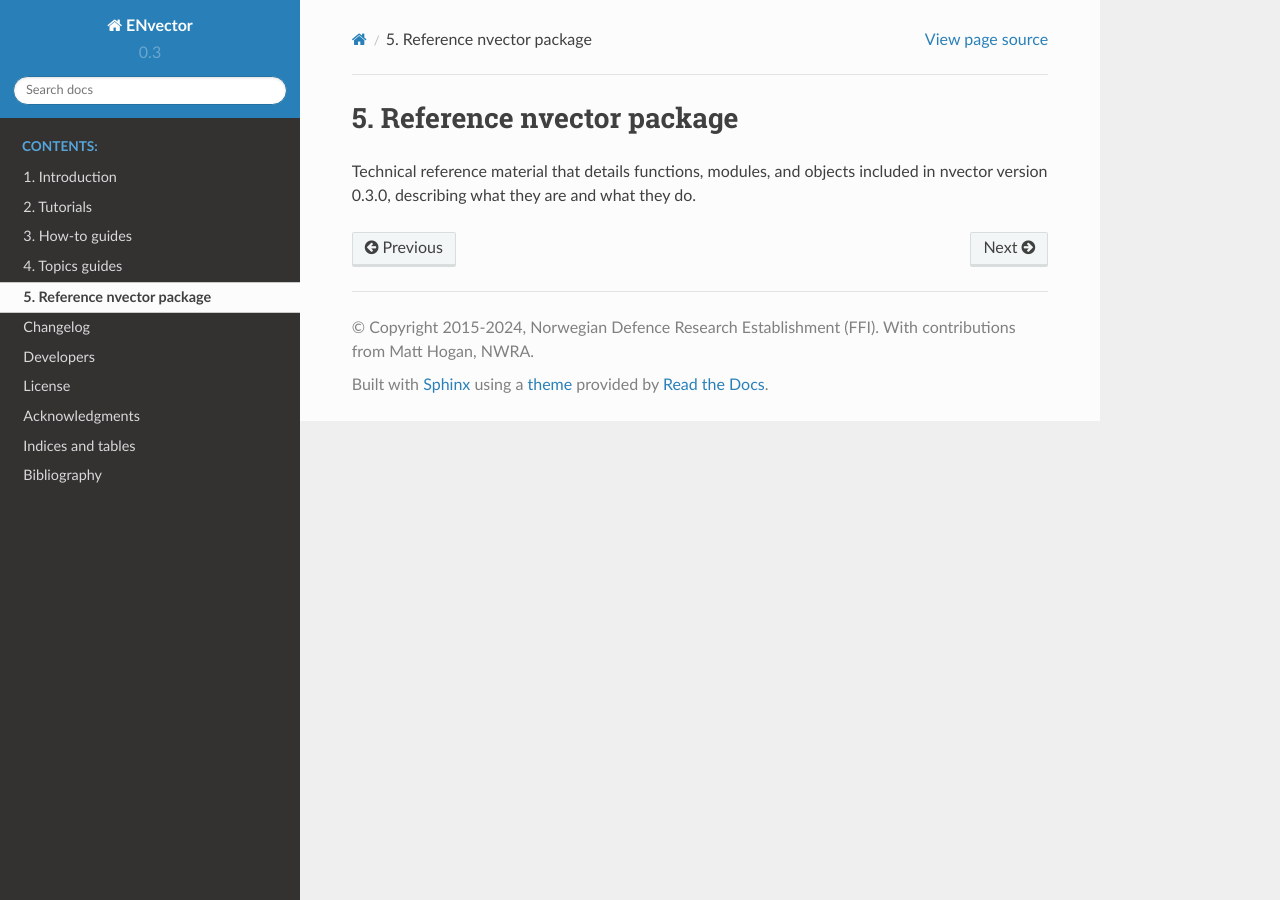
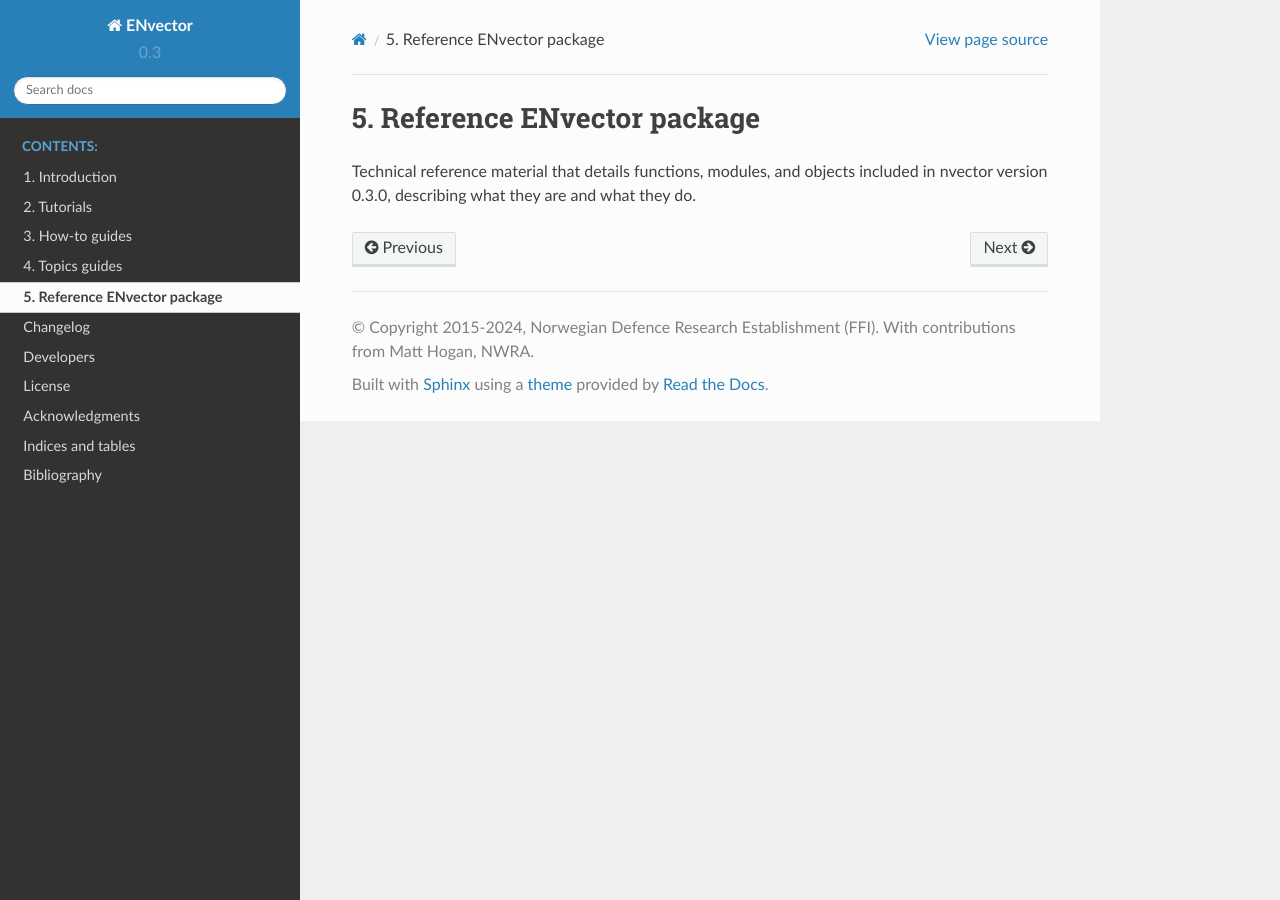
Before and after one commit to mhogan-nwra/envector, a Sphinx documentation site: the page built from docs/reference/index.rst, in a window 1280 px wide. Built offline with Sphinx 7.4.7 and the Read the Docs theme 2.0.0, drawn with Linux system fonts in a browser that asks for light colours; formulas are drawn with MathJax 3.

Commit message:
Change instances of nvector to envector

```diff
--- a/docs/reference/index.rst
+++ b/docs/reference/index.rst
@@ -1,8 +1,8 @@
 .. _reference:
 
-#########################
-Reference nvector package
-#########################
+##########################
+Reference ENvector package
+##########################
 
 
 Technical reference material that details functions,
--- a/docs/topics/index.rst
+++ b/docs/topics/index.rst
@@ -4,7 +4,7 @@
 Topics guides
 #############
 
-This section explains and analyses some key concepts in nvector. It's less
+This section explains and analyses some key concepts in ENvector. It's less
 concerned with explaining *how to do things* than with helping you understand
 *how it works*.
 
--- a/docs/tutorials/install.rst
+++ b/docs/tutorials/install.rst
@@ -5,7 +5,7 @@
 Install guide
 =============
 
-Before you can use nvector, you'll need to get it installed. This guide will
+Before you can use envector, you'll need to get it installed. This guide will
 guide you through a simple installation
 that'll work while you walk through the introduction.
 
```
